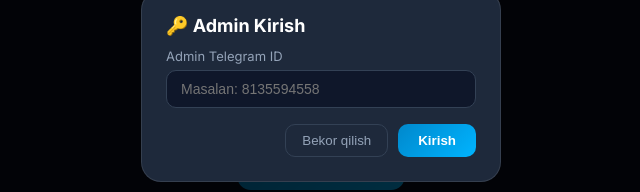
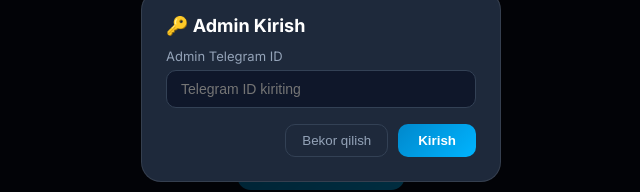
Before and after one commit to OzodbekNapasov/new-student-bot, a Next.js app in the folder apps/admin/: page / in a window 1280 px wide. Both pictures are taken after a click on the button "🔑 Admin sifatida kirish". Shown: the part 314-506 px from the top of the page, without its empty margins (319-959 px from the left). Built offline with nearby package versions, Linux system fonts and the light colour scheme.

Commit message:
fix(ui): replace specific ID example in placeholder with generic text

```diff
--- a/apps/admin/app/page.tsx
+++ b/apps/admin/app/page.tsx
@@ -104,7 +104,7 @@ export default function Home() {
       const data = await res.json();
 
       if (data.user?.role !== 'SUPER_ADMIN') {
-        setAdminAuthError("Ruxsat berilmadi: Siz Super Admin emassiz");
+        setAdminAuthError('Ruxsat berilmadi: Siz Super Admin emassiz');
         return;
       }
 
@@ -224,14 +224,16 @@ export default function Home() {
               </h3>
               <form onSubmit={handleAdminManualLogin}>
                 <div style={{ marginBottom: 16 }}>
-                  <label style={{ display: 'block', fontSize: 13, color: '#94a3b8', marginBottom: 6 }}>
+                  <label
+                    style={{ display: 'block', fontSize: 13, color: '#94a3b8', marginBottom: 6 }}
+                  >
                     Admin Telegram ID
                   </label>
                   <input
                     type="text"
                     value={adminInputId}
                     onChange={(e) => setAdminInputId(e.target.value)}
-                    placeholder="Masalan: 8135594558"
+                    placeholder="Telegram ID kiriting"
                     style={{
                       width: '100%',
                       padding: '10px 14px',
```
